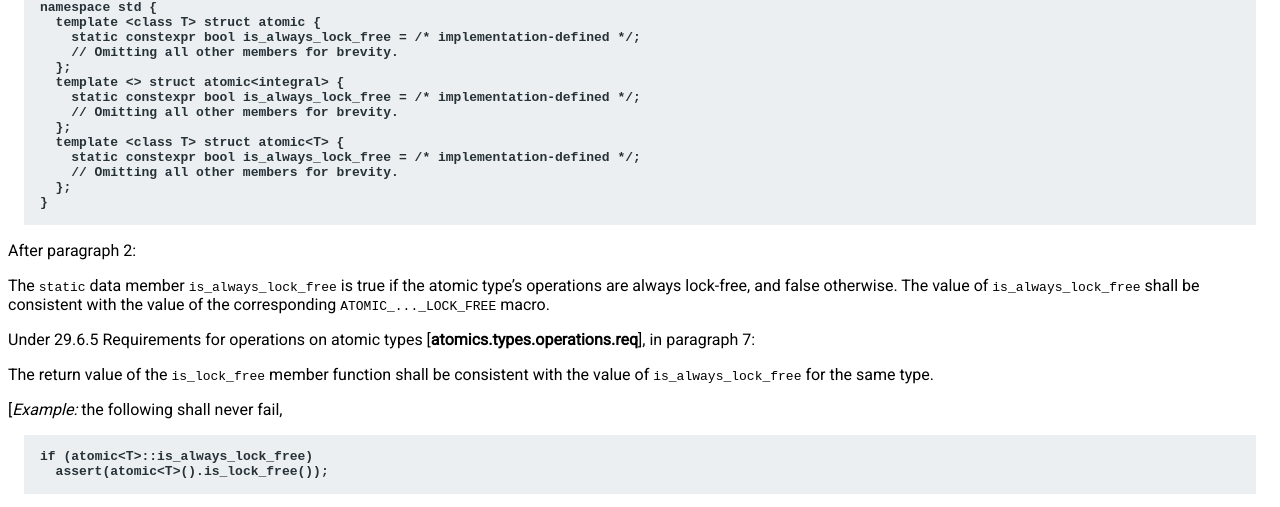
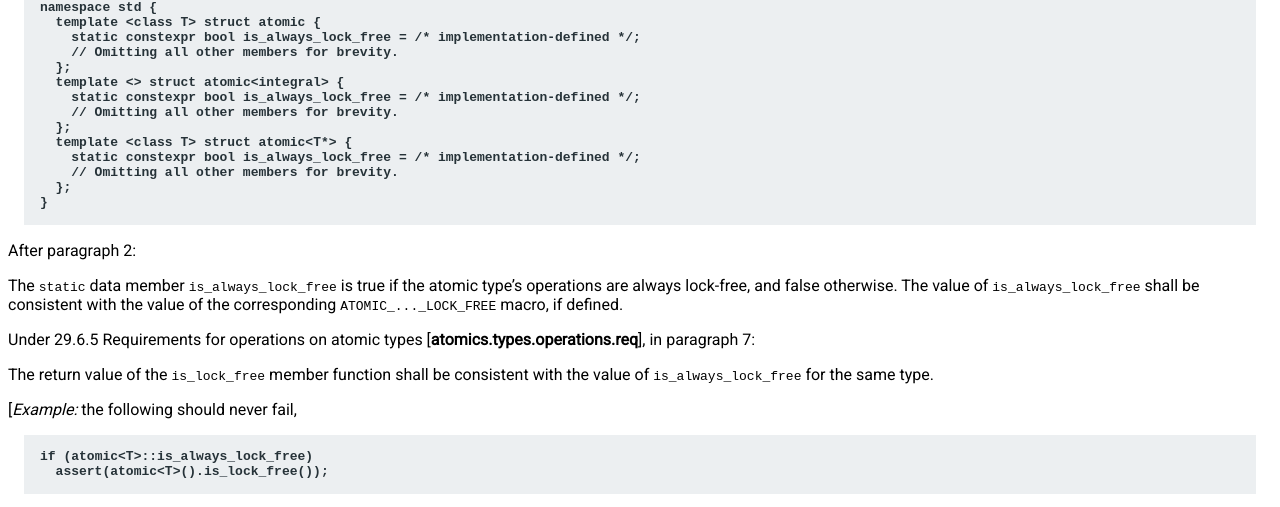
Before and after one commit to jfbastien/papers, a Sphinx documentation site: the page built from source/N4509.rst, in a window 1280 px wide. Shown: the part 1263-1770 px from the top of the page. Built offline with Sphinx 7.4.7, drawn with Linux system fonts in a browser that asks for light colours.

Commit message:
Apply feedback from LEWG.

```diff
--- a/source/N4509.rst
+++ b/source/N4509.rst
@@ -67,7 +67,7 @@ Under 29.5 Atomic types [**atomics.types.generic**]:
       static constexpr bool is_always_lock_free = /* implementation-defined */;
       // Omitting all other members for brevity.
     };
-    template <class T> struct atomic<T> {
+    template <class T> struct atomic<T*> {
       static constexpr bool is_always_lock_free = /* implementation-defined */;
       // Omitting all other members for brevity.
     };
@@ -78,7 +78,7 @@ After paragraph 2:
 The ``static`` data member ``is_always_lock_free`` is true if the atomic type's
 operations are always lock-free, and false otherwise. The value of
 ``is_always_lock_free`` shall be consistent with the value of the corresponding
-``ATOMIC_..._LOCK_FREE`` macro.
+``ATOMIC_..._LOCK_FREE`` macro, if defined.
 
 Under 29.6.5 Requirements for operations on atomic types
 [**atomics.types.operations.req**], in paragraph 7:
@@ -86,7 +86,7 @@ Under 29.6.5 Requirements for operations on atomic types
 The return value of the ``is_lock_free`` member function shall be consistent
 with the value of ``is_always_lock_free`` for the same type.
 
-[*Example:* the following shall never fail,
+[*Example:* the following should never fail,
 
 .. code-block:: c++
 
```
